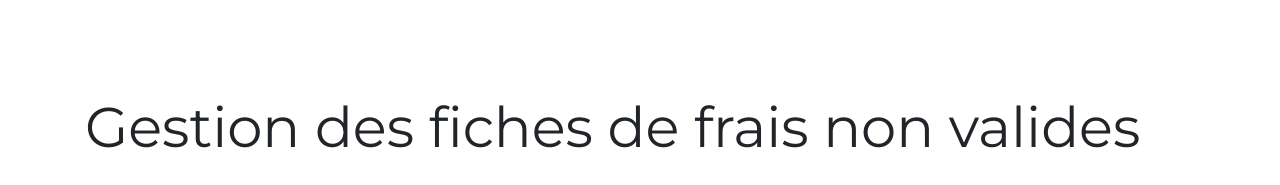
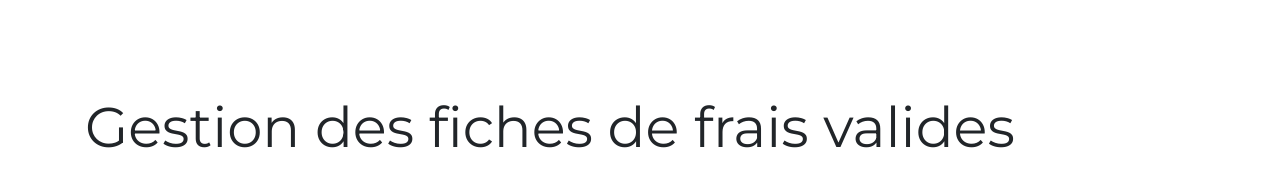
Before and after one commit to Kozlowski-Alexis/gsb-symfony, a Symfony app: template templates/fiche_frais/show_all_valid.html.twig in a window 1280 px wide. Shown: the part 106-291 px from the top of the page. Run offline with Twig, Linux system fonts and the light colour scheme; the template is opened without the code that fills it, so the values that code supplies are empty; some libraries are stand-ins or nearby versions.

Commit message:
Modification d'un fichier

```diff
--- a/templates/fiche_frais/show_all_valid.html.twig
+++ b/templates/fiche_frais/show_all_valid.html.twig
@@ -41,7 +41,7 @@
     <div class="container" style="margin-top: 25vh">
         <div class="row">
             <div class="col-12">
-                <h1 class="display-4 pb-3">Gestion des fiches de frais non valides</h1>
+                <h1 class="display-4 pb-3">Gestion des fiches de frais valides</h1>
                 {% for message in app.flashes('error') %}
                     <hr />
                     <div class="alert alert-danger">
```
